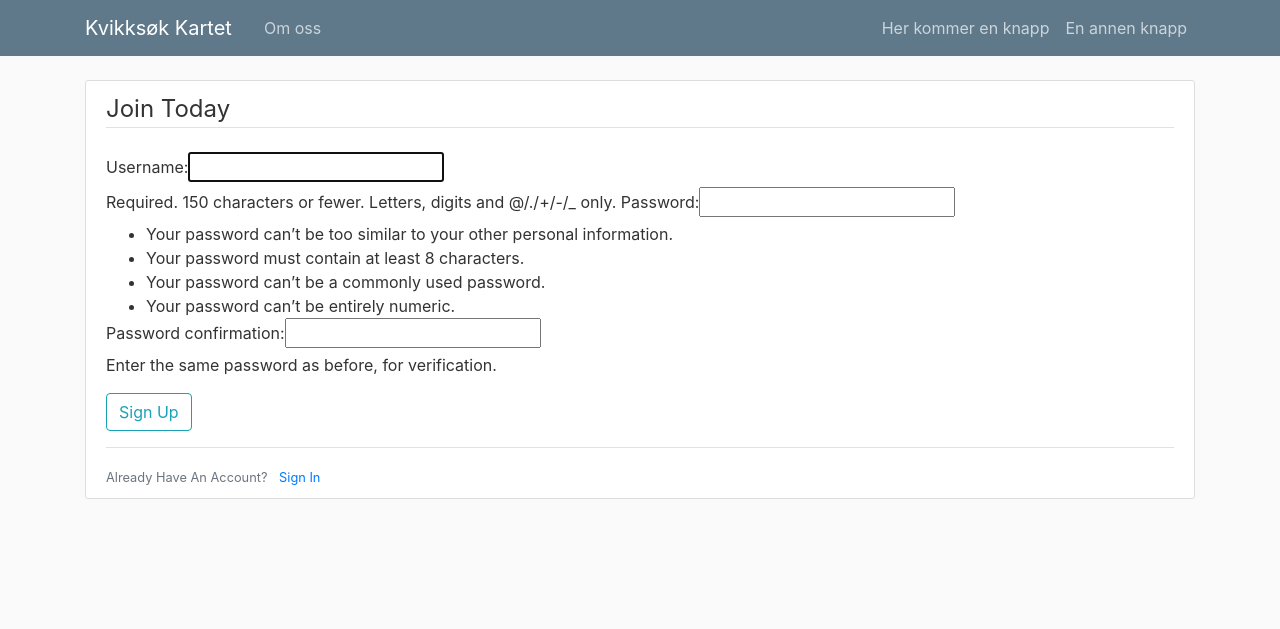
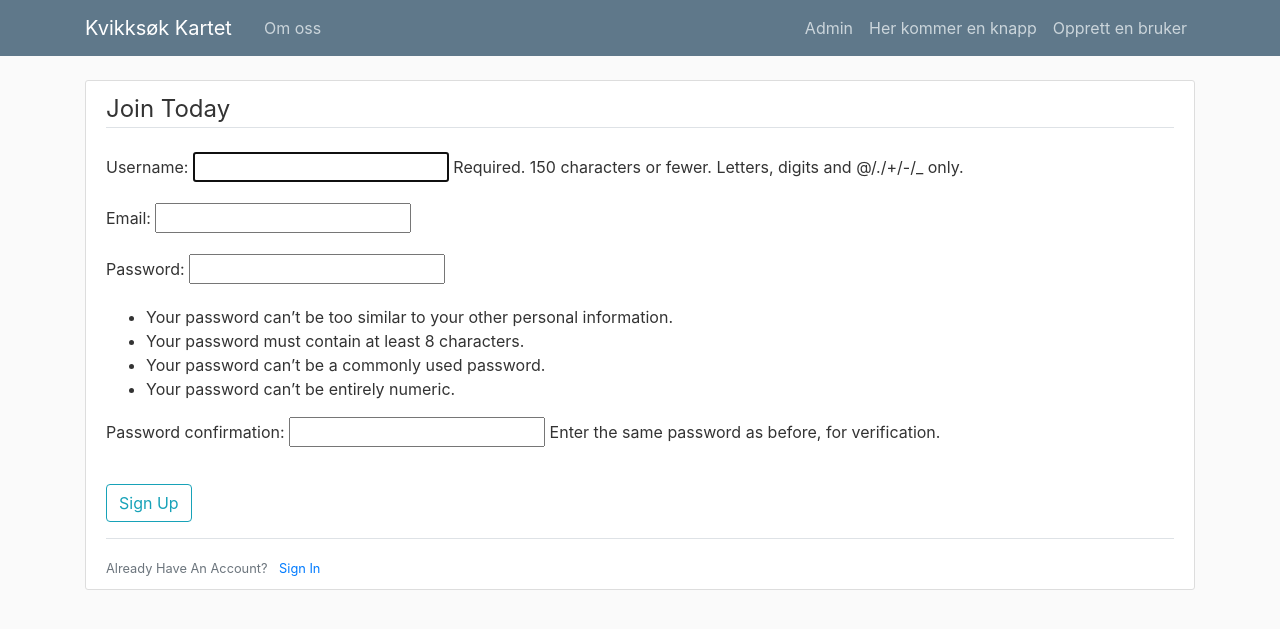
Before and after one commit to haralwit/Kvikksok, a Django app: page /register/ in a window 1280 px wide. Shown: the top 629 px of the page. Run offline with Django 3.2, Linux system fonts and the light colour scheme; some libraries are stand-ins or nearby versions.

Commit message:
add user registration form and save to db

```diff
--- a/Kvikksok/Kvikksok/urls.py
+++ b/Kvikksok/Kvikksok/urls.py
@@ -20,5 +20,5 @@ from users import views as user_views
 urlpatterns = [
     path('admin/', admin.site.urls),
     path('register/', user_views.register, name='register'),
-    path('', include('maps.urls'))
+    path('', include('maps.urls'), name='maps')
 ]
--- a/Kvikksok/maps/templates/maps/base.html
+++ b/Kvikksok/maps/templates/maps/base.html
@@ -29,14 +29,20 @@
                 </div>
                 <!-- Navbar Right Side -->
                 <div class="navbar-nav">
+                <a class="nav-item nav-link" href="/admin">Admin</a>
                 <a class="nav-item nav-link" href="#">Her kommer en knapp</a>
-                <a class="nav-item nav-link" href="#">En annen knapp</a>
+                <a class="nav-item nav-link" href="/register">Opprett en bruker</a>
                 </div>
             </div>
             </div>
         </nav>
     </header>
     <div class='container'>
+        {% if messages %}
+            {% for message in messages %}
+                <div class="alert alert-{{ message.tags }}"> {{ message }}</div>
+            {% endfor %}
+        {% endif %}
         {% block content %} {% endblock %}
     </div>
 
--- /dev/null
+++ b/Kvikksok/users/forms.py
@@ -0,0 +1,11 @@
+from django import forms
+from django.contrib.auth.models import User
+from django.contrib.auth.forms import UserCreationForm
+
+
+class UserRegisterForm(UserCreationForm):
+    email = forms.EmailField()
+
+    class Meta:
+        model = User
+        fields = ['username', 'email', 'password1', 'password2']
--- a/Kvikksok/users/templates/users/register.html
+++ b/Kvikksok/users/templates/users/register.html
@@ -7,7 +7,7 @@
             <fieldset class="form-group">
                 <legend class="border-bottom mb-4">
                 Join Today </legend>
-                {{ form }}
+                {{ form.as_p}}
             </fieldset>
             <div class="form-group">
             <button class="btn btn-outline-info" type="submit">Sign Up</button>
--- a/Kvikksok/users/views.py
+++ b/Kvikksok/users/views.py
@@ -1,6 +1,15 @@
-from django.shortcuts import render
-from django.contrib.auth.forms import UserCreationForm
+from django.shortcuts import render, redirect
+from django.contrib import messages
+from .forms import UserRegisterForm
 
 def register(request):
-    form = UserCreationForm()
+    if request.method == 'POST':
+        form = UserRegisterForm(request.POST)
+        if form.is_valid():
+            form.save()
+            username = form.cleaned_data.get('username')
+            messages.success(request, f"Account created for {username}!")
+            return redirect('maps-home')
+    else:
+        form = UserRegisterForm()
     return render(request, 'users/register.html', {'form': form})
```
